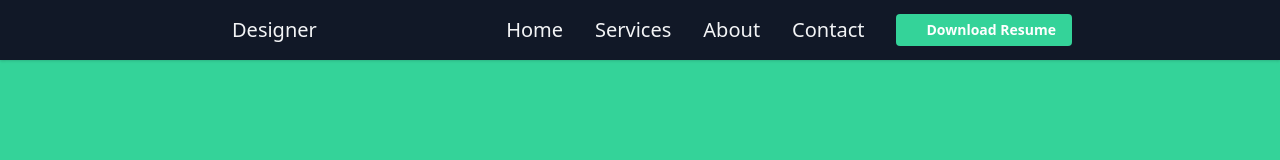
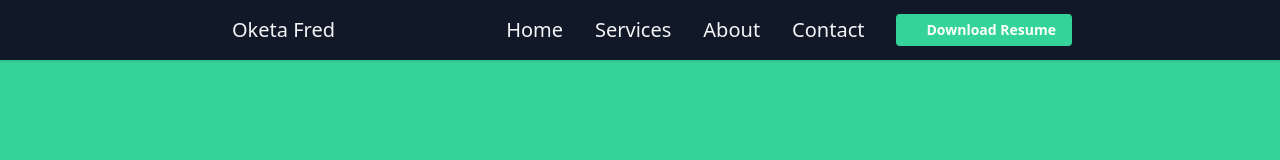
Before and after one commit to oketafred/oketafred.com, a Vue app: page / in a window 1280 px wide. Shown: the top 160 px of the page. Built offline with nearby package versions, Linux system fonts and the light colour scheme; some icons are missing.

Commit message:
Adds navigation menu icons

```diff
--- a/src/components/Navbar.vue
+++ b/src/components/Navbar.vue
@@ -4,7 +4,7 @@
       <span class=" text-green-500 text-xl mr-1">
         <CodeIcon />
       </span>
-      <h1 class=" text-xl">Designer</h1>
+      <h1 class=" text-xl">Oketa Fred</h1>
     </div>
     <span @click="menuOpen()" class="absolute md:hidden right-6 top-1.5 cursor-pointer text-4xl">
       <MenuAlt3Icon class="mt-2"/>
@@ -33,7 +33,7 @@ export default {
   },
   data() {
     return {
-      open: false,
+      open: true,
       links: [
         { name: "Home", url: "#" },
         { name: "Services", url: "#" },
```
